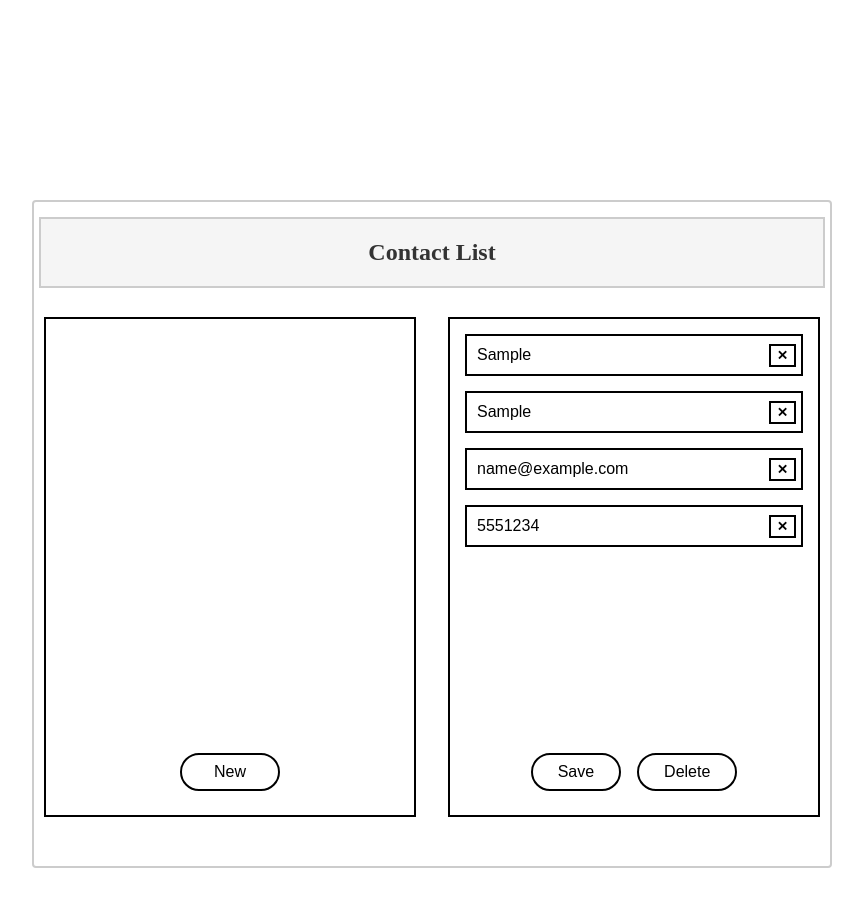
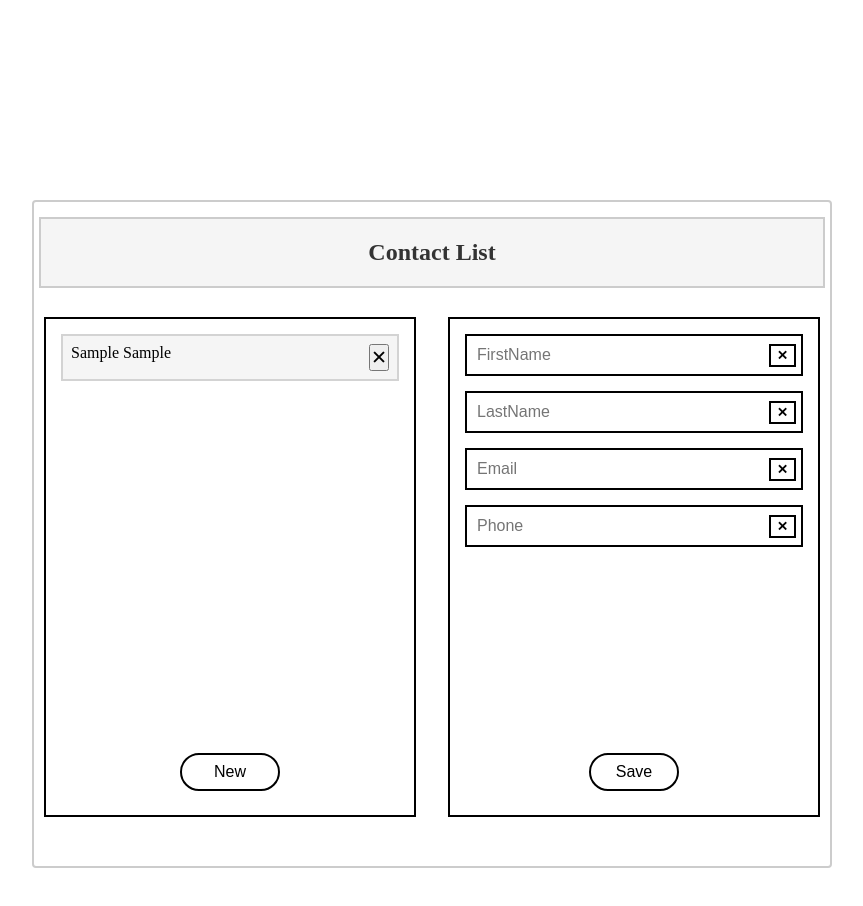
Before and after one commit to K-Andrii/React.-Contact-List, a React (Vite) app: page / in a window 1280 px wide. Both pictures are taken after typing "Sample", "Sample", "name@example.com", "5551234" into the empty fields and a click on the button "Save". Shown: the top 906 px of the page, without its empty margins (208-1071 px from the left). Built offline with nearby package versions, Linux system fonts and the light colour scheme.

Commit message:
feat: finaaaaally

```diff
--- a/package.json
+++ b/package.json
@@ -12,6 +12,7 @@
     "start": "concurrently \"npm run dev\" \"npm run api\""
   },
   "dependencies": {
+    "nanoid": "^6.0.1",
     "react": "^19.2.8",
     "react-dom": "^19.2.8"
   },
--- a/src/App.jsx
+++ b/src/App.jsx
@@ -2,14 +2,65 @@ import Header from "./components/Header/Header.jsx";
 import ContactList from "./components/ContactList/ContactList.jsx";
 import ContactForm from "./components/ContactForm/ContactForm.jsx";
 import styles from "./App.module.css";
+import { useEffect, useState } from "react";
+import { nanoid } from "nanoid";
 
 function App() {
+  const [contacts, setContacts] = useState(() => {
+    const savedContacts = localStorage.getItem("contacts");
+    return savedContacts ? JSON.parse(savedContacts) : [];
+  });
+  const [currentContact, setCurrentContact] = useState(null);
+
+  useEffect(() => {
+    localStorage.setItem("contacts", JSON.stringify(contacts));
+  }, [contacts]);
+
+  const handleSave = (data) => {
+    if (currentContact) {
+      setContacts(
+        contacts.map((contact) =>
+          contact.id === currentContact.id
+            ? { id: currentContact.id, ...data }
+            : contact,
+        ),
+      );
+    } else {
+      const newContact = { id: nanoid(), ...data };
+      setContacts([...contacts, newContact]);
+    }
+  };
+  const handleEdit = (contact) => setCurrentContact(contact);
+  const handleDelete = (id) => {
+    setContacts(contacts.filter((contact) => contact.id !== id));
+    if (currentContact && currentContact.id === id) {
+      setCurrentContact(null);
+    }
+  };
+  const handleNew = () => setCurrentContact(null);
+
+  const handleDeleteFromForm = () => {
+    if (currentContact) {
+      handleDelete(currentContact.id);
+      setCurrentContact(null);
+    }
+  };
+
   return (
     <div className="appContainer">
       <Header />
       <div className={styles.contentWrapper}>
-        <ContactList />
-        <ContactForm />
+        <ContactList
+          contacts={contacts}
+          onEdit={handleEdit}
+          onDelete={handleDelete}
+          onNew={handleNew}
+        />
+        <ContactForm
+          onSave={handleSave}
+          onDelete={handleDeleteFromForm}
+          currentContact={currentContact}
+        />
       </div>
     </div>
   );
--- a/src/components/ContactForm/ContactForm.jsx
+++ b/src/components/ContactForm/ContactForm.jsx
@@ -1,33 +1,114 @@
 import styles from "./ContactForm.module.css";
+import { useEffect, useState } from "react";
 
-function ContactForm() {
+const INITIAL_FORM_STATE = {
+  firstName: "",
+  lastName: "",
+  email: "",
+  phone: "",
+};
+
+function ContactForm({ onSave, onDelete, currentContact }) {
+  const [formData, setFormData] = useState(INITIAL_FORM_STATE);
+
+  const handleChange = (e) => {
+    setFormData({ ...formData, [e.target.name]: e.target.value });
+  };
+
+  const handleSaveClick = () => {
+    onSave(formData);
+    if (!currentContact) setFormData(INITIAL_FORM_STATE);
+  };
+
+  const handleClearField = (fieldName) => {
+    setFormData({ ...formData, [fieldName]: "" });
+  };
+
+  useEffect(() => {
+    if (currentContact) {
+      setFormData(currentContact);
+    } else {
+      setFormData(INITIAL_FORM_STATE);
+    }
+  }, [currentContact]);
+
   return (
     <div className={styles.formContainer}>
       <div className={styles.inputsWrapper}>
         <div className={styles.inputGroup}>
-          <input type="text" placeholder="FirstName" />
-          <button className={styles.clearBtn}>✕</button>
+          <input
+            type="text"
+            name="firstName"
+            value={formData.firstName}
+            onChange={handleChange}
+            placeholder="FirstName"
+          />
+          <button
+            className={styles.clearBtn}
+            onClick={() => handleClearField("firstName")}
+          >
+            ✕
+          </button>
         </div>
 
         <div className={styles.inputGroup}>
-          <input type="text" placeholder="LastName" />
-          <button className={styles.clearBtn}>✕</button>
+          <input
+            type="text"
+            name="lastName"
+            value={formData.lastName}
+            onChange={handleChange}
+            placeholder="LastName"
+          />
+          <button
+            className={styles.clearBtn}
+            onClick={() => handleClearField("lastName")}
+          >
+            ✕
+          </button>
         </div>
 
         <div className={styles.inputGroup}>
-          <input type="email" placeholder="Email" />
-          <button className={styles.clearBtn}>✕</button>
+          <input
+            type="email"
+            name="email"
+            value={formData.email}
+            onChange={handleChange}
+            placeholder="Email"
+          />
+          <button
+            className={styles.clearBtn}
+            onClick={() => handleClearField("email")}
+          >
+            ✕
+          </button>
         </div>
 
         <div className={styles.inputGroup}>
-          <input type="tel" placeholder="Phone" />
-          <button className={styles.clearBtn}>✕</button>
+          <input
+            type="tel"
+            name="phone"
+            value={formData.phone}
+            onChange={handleChange}
+            placeholder="Phone"
+          />
+          <button
+            className={styles.clearBtn}
+            onClick={() => handleClearField("phone")}
+          >
+            ✕
+          </button>
         </div>
       </div>
 
       <div className={styles.buttonsWrapper}>
-        <button className="actionBtn">Save</button>
-        <button className="actionBtn">Delete</button>
+        <button className="actionBtn" onClick={handleSaveClick}>
+          Save
+        </button>
+        {currentContact && (
+          <button className="actionBtn" onClick={onDelete}>
+            Delete
+          </button>
+        )}
       </div>
     </div>
   );
--- a/src/components/ContactItem/ContactItem.jsx
+++ b/src/components/ContactItem/ContactItem.jsx
@@ -1,13 +1,25 @@
 import styles from "./ContactItem.module.css";
 
-function ContactItem() {
+function ContactItem({ contact, onEdit, onDelete }) {
   return (
-    <div className={styles.contactContainer}>
+    <div
+      className={styles.contactContainer}
+      onDoubleClick={() => onEdit(contact)}
+    >
       <div className={styles.contactInfo}>
-        <span>FirstName</span>
-        <span>LastName</span>
+        <span>
+          {contact.firstName} {contact.lastName}
+        </span>
       </div>
-      <button className={styles.deleteContactBtn}>✕</button>
+      <button
+        className={styles.deleteContactBtn}
+        onClick={(e) => {
+          e.stopPropagation();
+          onDelete(contact.id);
+        }}
+      >
+        ✕
+      </button>
     </div>
   );
 }
--- a/src/components/ContactList/ContactList.jsx
+++ b/src/components/ContactList/ContactList.jsx
@@ -1,10 +1,22 @@
 import styles from "./ContactList.module.css";
+import ContactItem from "../ContactItem/ContactItem.jsx";
 
-function ContactList(props) {
+function ContactList({ contacts, onEdit, onDelete, onNew }) {
   return (
     <div className={styles.contentWrapper}>
-      <div className={styles.contactListContainer}></div>
-      <button className={styles.actionBtn}>New</button>
+      <div className={styles.contactListContainer}>
+        {contacts.map((contact) => (
+          <ContactItem
+            key={contact.id}
+            contact={contact}
+            onEdit={onEdit}
+            onDelete={onDelete}
+          />
+        ))}
+      </div>
+      <button className={styles.actionBtn} onClick={onNew}>
+        New
+      </button>
     </div>
   );
 }
```
Also changed, not shown: 1 other file (tests, documents, lock files or other folders).
